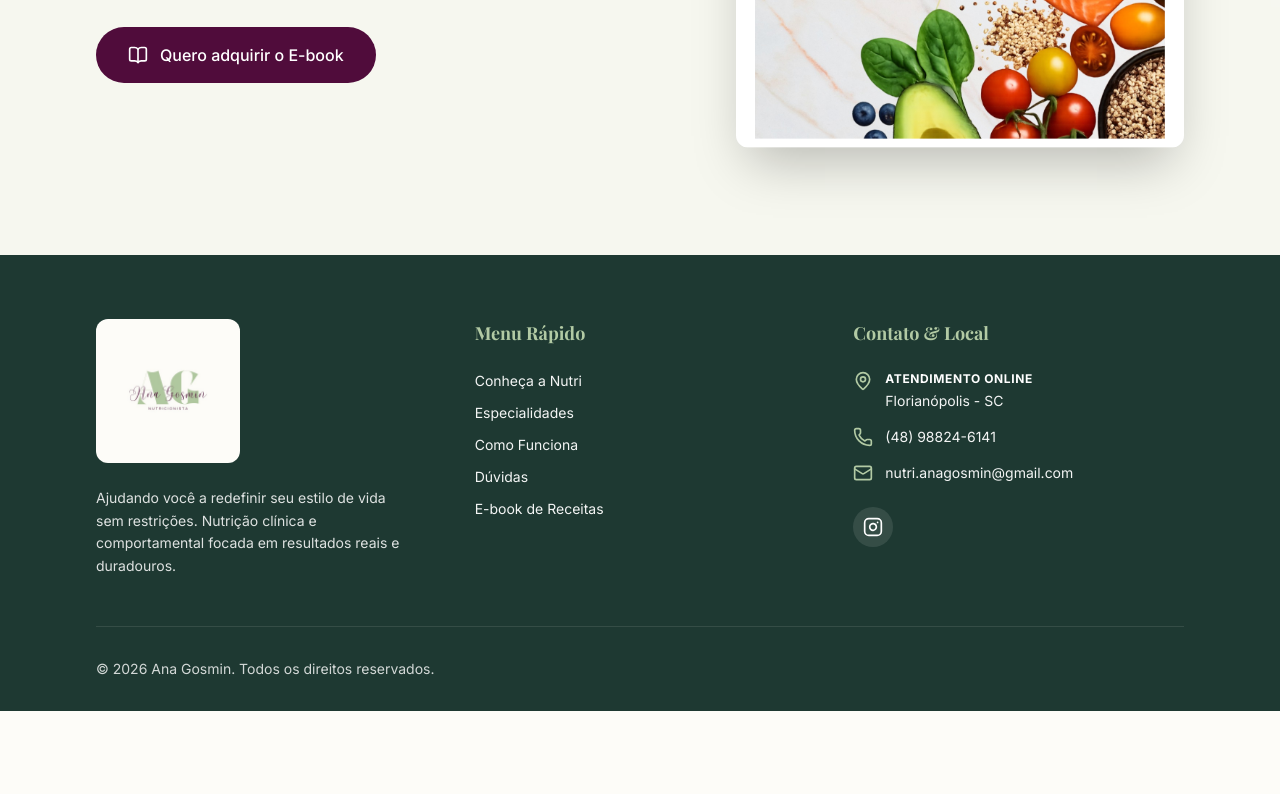
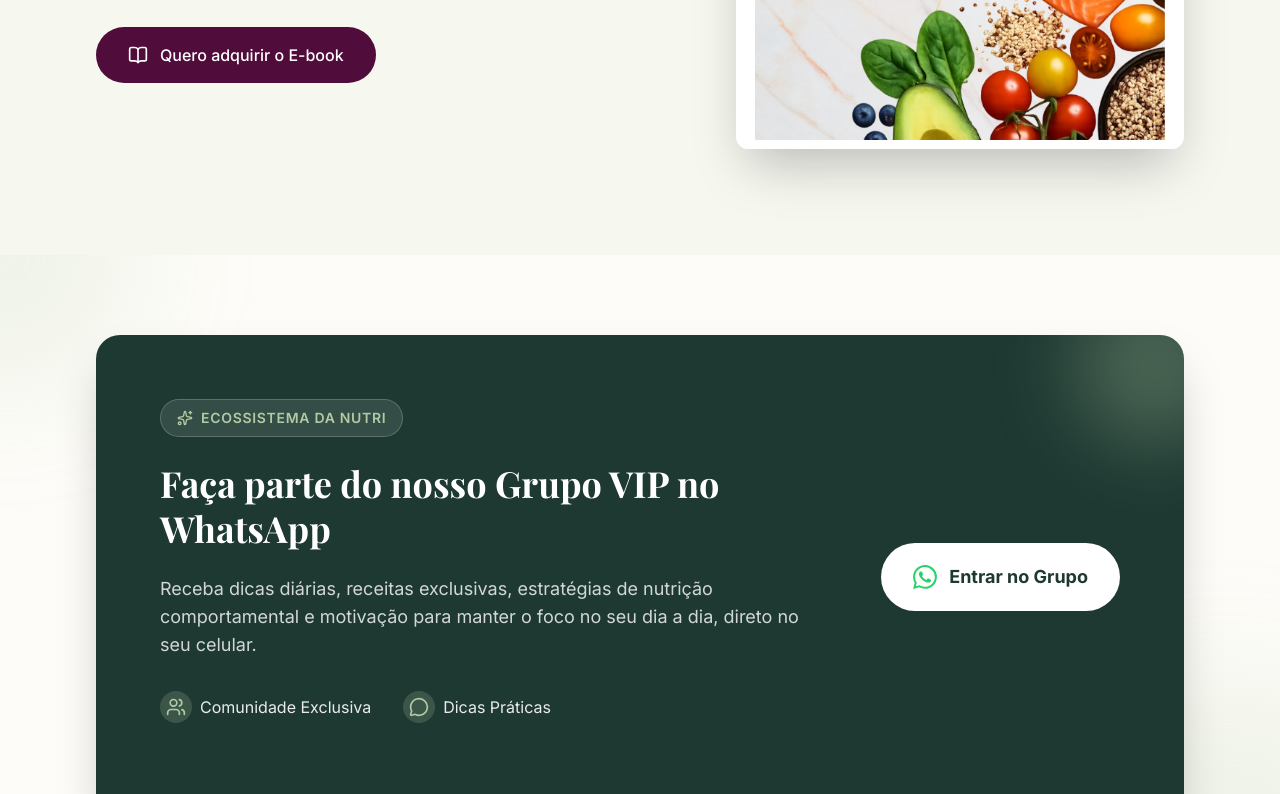
Before and after one commit to RafaelPadilhaZeichel/site-ana-gosmin, a Next.js app: page / in a window 1280 px wide. Shown: the part 4820-5614 px from the top of the page. Before the commit the page ends 5531 px from the top, so only its background shows below. Built offline with nearby package versions, Linux system fonts and the light colour scheme; a web font is replaced by a local one.

Commit message:
melhorias

```diff
--- a/app/page.tsx
+++ b/app/page.tsx
@@ -6,8 +6,8 @@ import SpecialtiesSection from "../components/sections/SpecialtiesSection";
 import MethodologySection from "../components/sections/MethodologySection";
 import FaqSection from "../components/sections/FaqSection";
 import EbookSection from "../components/sections/EbookSection";
+import CommunitySection from "../components/sections/CommunitySection";
 import FloatingWhatsApp from "../components/ui/FloatingWhatsApp";
-import CommunitySection from "../components/sections/CommunitySection";
 
 export default function Home() {
   return (
@@ -18,8 +18,9 @@ export default function Home() {
       <AboutSection />
       <SpecialtiesSection />
       <MethodologySection />
-      <FaqSection /> {/* Adicione aqui */}
+      <FaqSection />
       <EbookSection />
+      <CommunitySection />
 
       <Footer />
       <FloatingWhatsApp />
```
